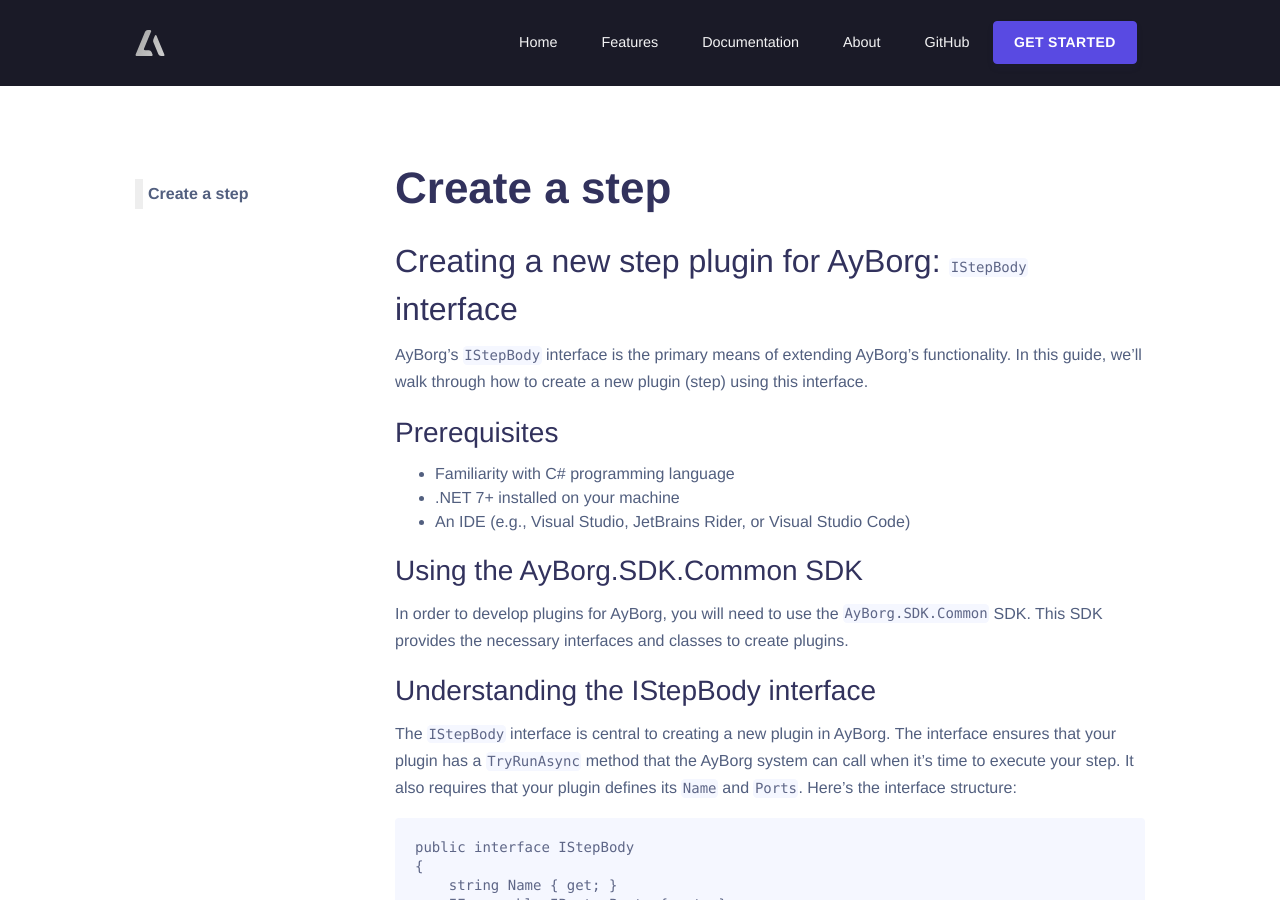
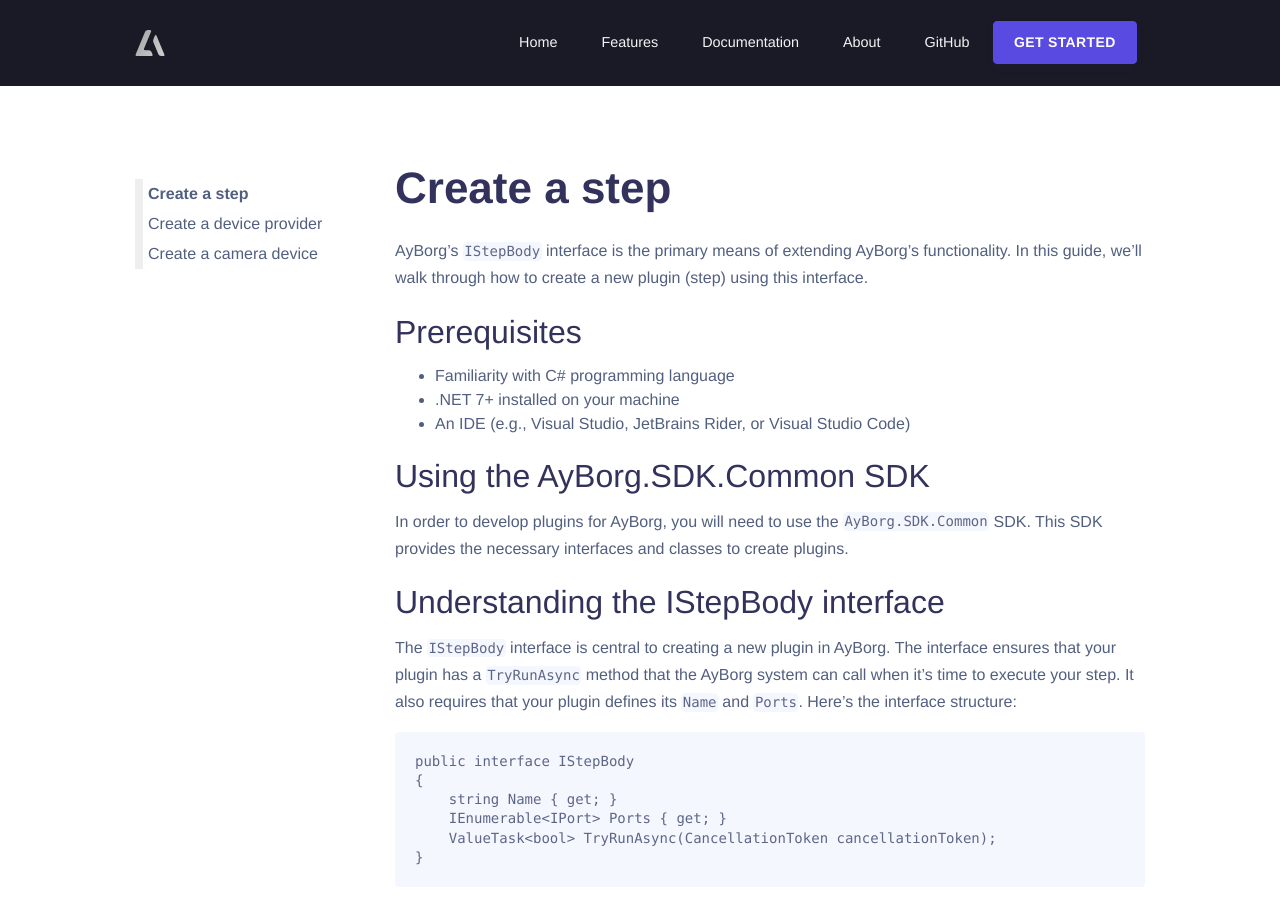
Before and after one commit to Source-Alchemists/AyBorg, a Jekyll site: the page built from _pages/docs/developing-plugins/create-step.md, in a window 1280 px wide and 900 px high. Built offline with Jekyll 4.4.1, drawn with Linux system fonts in a browser that asks for light colours; nearby versions of some CDN libraries; some of the changed text lies outside the part shown.

Commit message:
Device plugin guide

````diff
--- a/_data/sidebars/docs/developing-flow-steps.yml
+++ /dev/null
@@ -1,3 +0,0 @@
-docs:
-- title: Create a step
-  url: /docs/developing-flow-steps/create-step
--- a/_includes/documentation.html
+++ b/_includes/documentation.html
@@ -18,10 +18,10 @@
           </a>
         </div>
       <div class="col-lg-4 col-md-4">
-            <a href="{{site.baseurl}}/docs/developing-flow-steps/create-step">
+            <a href="{{site.baseurl}}/docs/developing-plugins/create-step">
                 <div class="info info-horizontal info-hover-success">
-                    <h3 class="info-title text-uppercase display-4">Develop flow steps</h3>
-                    <p class="description">Workflow plug-in development best practices</p>
+                    <h3 class="info-title text-uppercase display-4">Develop plugins</h3>
+                    <p class="description">Workflow plugin development best practices</p>
                 </div>
             </a>
         </div>
--- a/_pages/docs/developing-flow-steps/create-step.md
+++ b/_pages/docs/developing-plugins/create-step.md
@@ -1,25 +1,23 @@
 ---
 title: Create a step
-description: How develop a workflow step plugin.
-sidebar: developing-flow-steps
-permalink: "/docs/developing-flow-steps/create-step.html"
+description: AyBorg's `IStepBody` interface is the primary means of extending AyBorg's functionality. In this guide, we'll walk through how to create a new plugin (step) using this interface.
+sidebar: developing-plugins
+permalink: "/docs/developing-plugins/create-step.html"
 ---
-
-## Creating a new step plugin for AyBorg: `IStepBody` interface
 
 AyBorg's `IStepBody` interface is the primary means of extending AyBorg's functionality. In this guide, we'll walk through how to create a new plugin (step) using this interface.
 
-### Prerequisites
+## Prerequisites
 
 - Familiarity with C# programming language
 - .NET 7+ installed on your machine
 - An IDE (e.g., Visual Studio, JetBrains Rider, or Visual Studio Code)
 
-### Using the AyBorg.SDK.Common SDK
+## Using the AyBorg.SDK.Common SDK
 
 In order to develop plugins for AyBorg, you will need to use the `AyBorg.SDK.Common` SDK. This SDK provides the necessary interfaces and classes to create plugins.
 
-### Understanding the IStepBody interface
+## Understanding the IStepBody interface
 
 The `IStepBody` interface is central to creating a new plugin in AyBorg. The interface ensures that your plugin has a `TryRunAsync` method that the AyBorg system can call when it's time to execute your step. It also requires that your plugin defines its `Name` and `Ports`. Here's the interface structure:
 
@@ -32,11 +30,11 @@
 }
 ```
 
-### Creating a new step
+## Creating a new step
 
 To create a new step, you will need to create a new class that implements the `IStepBody` interface. We'll take the `ImageScale` class as a case study.
 
-#### Step 1: Define your class
+### Step 1: Define your class
 
 Your class should implement the `IStepBody` interface and optionally `IDisposable` if it requires cleanup after use. It should also include several `IPort` fields, representing inputs and outputs of your step. Here's the class definition:
 
@@ -71,7 +69,7 @@
 }
 ```
 
-#### Step 2: Implement the TryRunAsync method
+### Step 2: Implement the TryRunAsync method
 
 The `TryRunAsync` method is where the main logic of your plugin will reside. For our `ImageScale` example, this method scales an image to a certain size:
 
@@ -95,7 +93,7 @@
 }
 ```
 
-#### Step 3: Implement the Dispose method (Optional)
+### Step 3: Implement the Dispose method (Optional)
 
 If your plugin acquires resources that need to be released, it should implement the `IDisposable` interface and its `Dispose` method:
 
@@ -116,14 +114,18 @@
 }
 ```
 
-#### Step 4: Build and deploy your step
+### Step 4: Build and deploy your step
 
 After you've implemented your plugin, you can build and deploy the resulting DLL to the AyBorg's plugins directory.
 
 That's it! You've just created a new plugin for AyBorg using the `IStepBody` interface. Remember, the logic inside the `TryRunAsync` method can be whatever you need for your specific use case.
 
-### Conclusion
+## Conclusion
 
 Creating plugins for AyBorg using the `IStepBody` interface allows developers to extend the functionality of AyBorg in powerful and flexible ways. With the ability to add new steps to workflows, the possibilities are endless. Happy coding!
 
-Please note: This guide assumes that you have a working knowledge of C# and .NET. If you're new to these technologies, you may need to familiarize yourself with them before you can create a plugin for AyBorg.
+*Please note: This guide assumes that you have a working knowledge of C# and .NET. If you're new to these technologies, you may need to familiarize yourself with them before you can create a plugin for AyBorg.*
+
+## See also
+
+- [Create a camera device]({{site.baseurl}}/docs/developing-plugins/create-camera-device)
````
Also changed, not shown: _data/sidebars/docs/developing-plugins.yml (added, +9 -0 lines), _pages/docs/developing-plugins/create-camera-device.md (added, +237 -0 lines), _pages/docs/developing-plugins/create-device-provider.md (added, +90 -0 lines).
